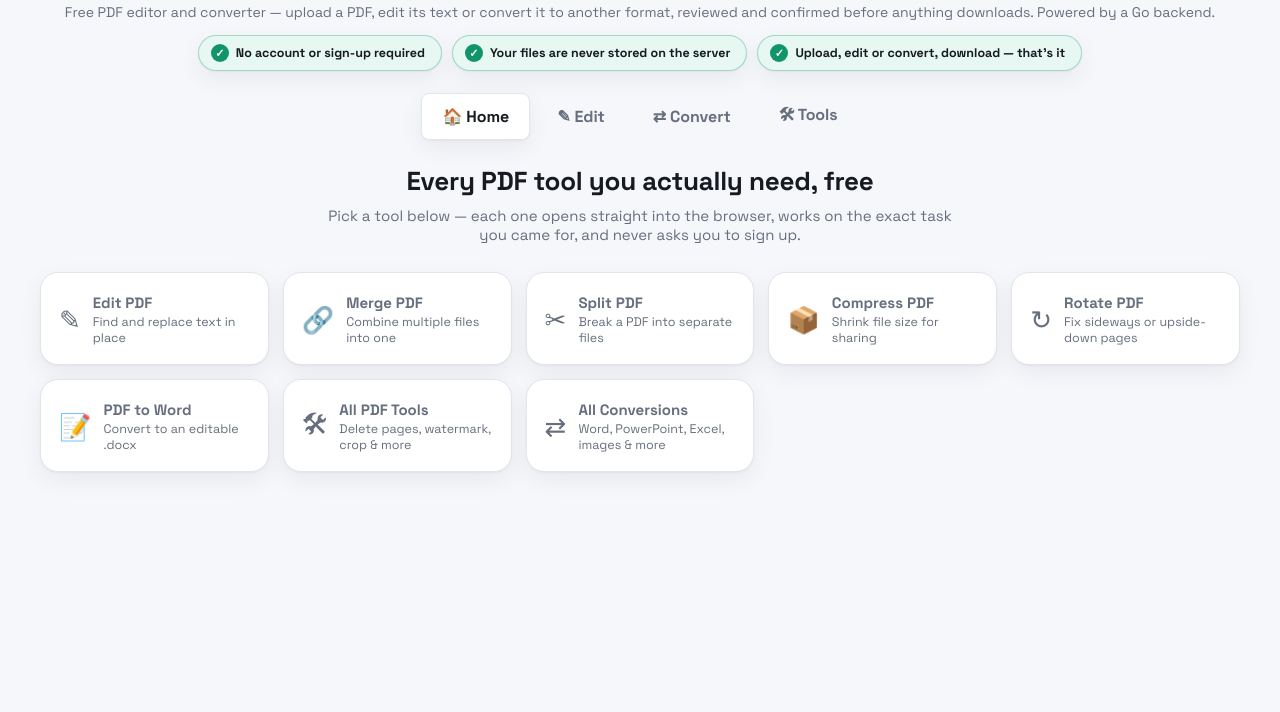
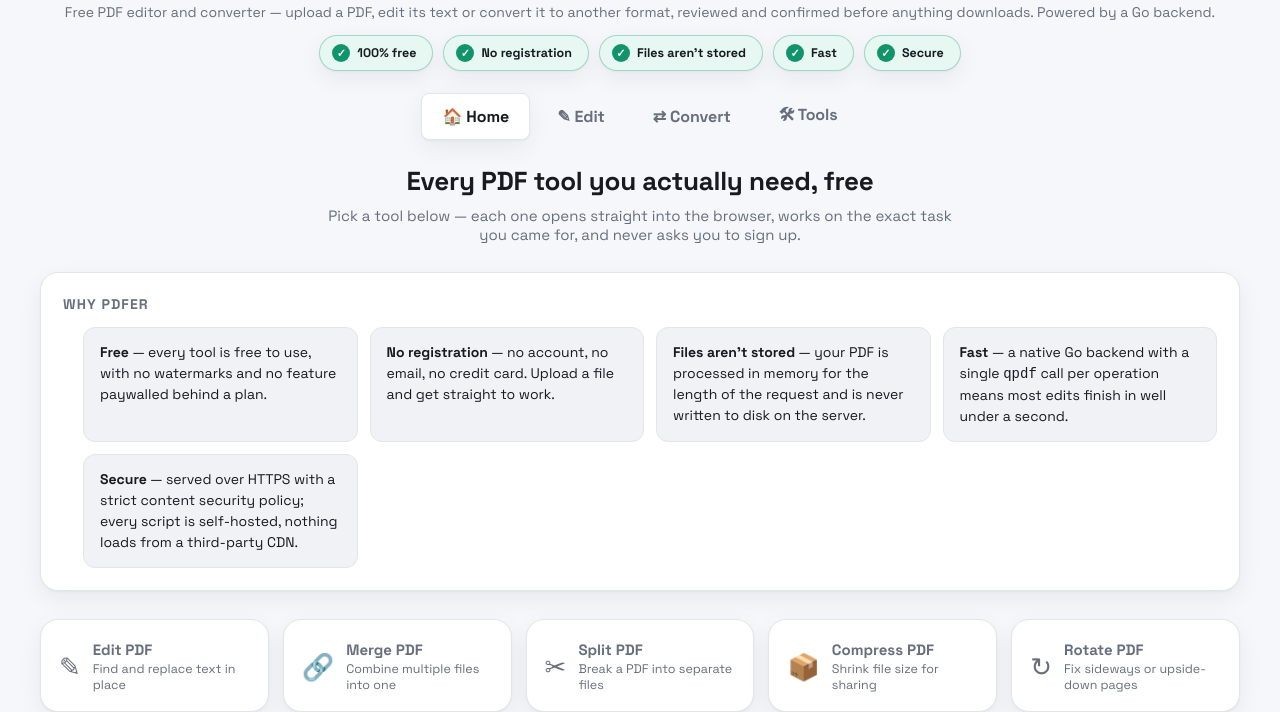
Before and after one commit to zekikadiroglu33/pdf-editor, a plain HTML site: page static/hub.html in a window 1280 px wide. Shown: the part 123-835 px from the top of the page. Before the commit the page ends 800 px from the top, so only its background shows below. Drawn offline with Linux system fonts and the light colour scheme.

Commit message:
Update hub.html for improved SEO and user clarity in descriptions and titles

```diff
--- a/static/hub.html
+++ b/static/hub.html
@@ -3,17 +3,17 @@
 <head>
 <meta charset="UTF-8">
 <meta name="viewport" content="width=device-width, initial-scale=1.0">
-<title>pdfer — Free PDF Editor, Converter &amp; Tools</title>
-<meta name="description" content="Free PDF tools: edit, merge, split, compress, rotate, and convert PDF to Word — all in your browser, no signup, no watermark, files never stored.">
+<title>Free PDF Editor &amp; Tools Online | No Sign-Up, Files Never Stored</title>
+<meta name="description" content="Edit, merge, split, compress, rotate and convert PDFs for free. No registration. Files are processed in memory and never stored. Fast and secure.">
 <link rel="canonical" href="/">
 <meta property="og:type" content="website">
 <meta property="og:url" content="/">
-<meta property="og:title" content="pdfer — Free PDF Editor, Converter &amp; Tools">
-<meta property="og:description" content="Free PDF tools: edit, merge, split, compress, rotate, and convert PDF to Word — all in your browser, no signup, no watermark, files never stored.">
+<meta property="og:title" content="Free PDF Editor &amp; Tools Online | No Sign-Up, Files Never Stored">
+<meta property="og:description" content="Edit, merge, split, compress, rotate and convert PDFs for free. No registration. Files are processed in memory and never stored. Fast and secure.">
 <meta property="og:image" content="/logo.svg">
 <meta name="twitter:card" content="summary">
-<meta name="twitter:title" content="pdfer — Free PDF Editor, Converter &amp; Tools">
-<meta name="twitter:description" content="Free PDF tools: edit, merge, split, compress, rotate, and convert PDF to Word — all in your browser, no signup, no watermark, files never stored.">
+<meta name="twitter:title" content="Free PDF Editor &amp; Tools Online | No Sign-Up, Files Never Stored">
+<meta name="twitter:description" content="Edit, merge, split, compress, rotate and convert PDFs for free. No registration. Files are processed in memory and never stored. Fast and secure.">
 <link rel="icon" type="image/svg+xml" href="logo.svg">
 <link rel="stylesheet" href="style.css">
 <!--GA_SNIPPET-->
@@ -21,14 +21,16 @@
 <body>
 <div class="app">
   <div class="topbar">
-    <div class="brand"><img src="logo.svg" class="brand-icon" alt=""><h1><span class="pdf">pdf</span><span class="er">er</span><span class="visually-hidden"> — Free PDF Editor, Converter &amp; Tools</span></h1><span class="badge">Free</span></div>
+    <div class="brand"><img src="logo.svg" class="brand-icon" alt=""><h1><span class="pdf">pdf</span><span class="er">er</span><span class="visually-hidden"> — Free PDF Editor &amp; Tools Online</span></h1><span class="badge">Free</span></div>
     <button type="button" class="icon-btn theme-toggle" id="themeToggle" aria-label="Toggle color theme">🌙</button>
   </div>
   <p class="sub">Free PDF editor and converter — upload a PDF, edit its text or convert it to another format, reviewed and confirmed before anything downloads. Powered by a Go backend.</p>
   <ul class="privacy-strip">
-    <li><span class="privacy-icon">✓</span> No account or sign-up required</li>
-    <li><span class="privacy-icon">✓</span> Your files are never stored on the server</li>
-    <li><span class="privacy-icon">✓</span> Upload, edit or convert, download — that's it</li>
+    <li><span class="privacy-icon">✓</span> 100% free</li>
+    <li><span class="privacy-icon">✓</span> No registration</li>
+    <li><span class="privacy-icon">✓</span> Files aren't stored</li>
+    <li><span class="privacy-icon">✓</span> Fast</li>
+    <li><span class="privacy-icon">✓</span> Secure</li>
   </ul>
 
   <nav class="nav">
@@ -42,6 +44,17 @@
     <h2>Every PDF tool you actually need, free</h2>
     <p>Pick a tool below — each one opens straight into the browser, works on the exact task you came for, and never asks you to sign up.</p>
   </div>
+
+  <section class="card landing-section">
+    <h2 class="card-title">Why pdfer</h2>
+    <ul class="benefits-grid">
+      <li><strong>Free</strong> — every tool is free to use, with no watermarks and no feature paywalled behind a plan.</li>
+      <li><strong>No registration</strong> — no account, no email, no credit card. Upload a file and get straight to work.</li>
+      <li><strong>Files aren't stored</strong> — your PDF is processed in memory for the length of the request and is never written to disk on the server.</li>
+      <li><strong>Fast</strong> — a native Go backend with a single <code>qpdf</code> call per operation means most edits finish in well under a second.</li>
+      <li><strong>Secure</strong> — served over HTTPS with a strict content security policy; every script is self-hosted, nothing loads from a third-party CDN.</li>
+    </ul>
+  </section>
 
   <div class="tool-cards">
     <a class="tool-card" href="/edit-pdf">
```
